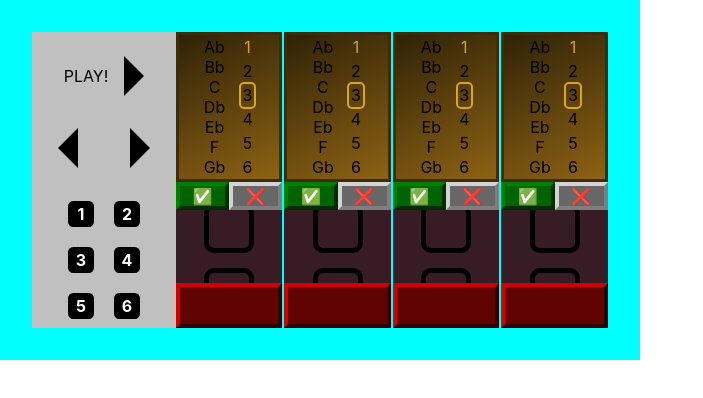
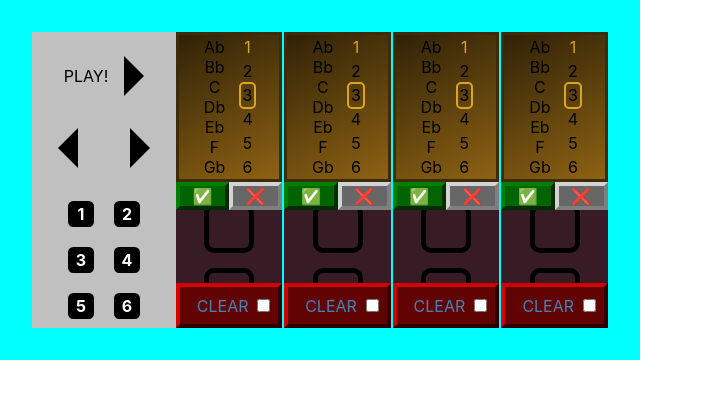
Before and after one commit to mar10outof10/syntho, a React (Create React App) app: page / in a window 1280 px wide. Shown: the top 398 px of the page, without its empty margins (0-703 px from the left). Built offline with nearby package versions, Linux system fonts and the light colour scheme.

Commit message:
Added clear button components

```diff
--- a/src/components/SynthBeat/SynthBeatOverlay/SynthBeatOverlay.js
+++ b/src/components/SynthBeat/SynthBeatOverlay/SynthBeatOverlay.js
@@ -21,8 +21,11 @@ const ClearButton = ({beatState, beatDispatch}) => {
   return (
     <div className='clearButton synthBeatOverlay__button'>
       <div className='clearButton__text'>
+        CLEAR
       </div>
-      <div className='clearButton__checkBox'>
+      <div className='clearButton__checkboxContainer'>
+        <input type="checkbox" className='clearButton__checkbox'>
+        </input>
       </div>
     </div>
   )
--- a/src/main.css
+++ b/src/main.css
@@ -161,9 +161,34 @@ html {
 
 .clearButton {
   flex: 3;
+  gap: 5px;
+  display: flex;
+  flex-direction: row;
+  align-items: center;
   border-color: maroon;
   background: rgb(98, 3, 3);
 }
+.clearButton__disabled {
+  display: flex;
+  justify-content: center;
+}
+.clearButton__text {
+  flex: 7;
+  display: flex;
+  justify-content: flex-end;
+  color: steelblue;
+}
+.clearButton__checkboxContainer {
+  flex: 2;
+  display: flex;
+  align-items: center;
+  justify-content: center;
+  padding-right: 5%;
+}
+.clearButton__checkbox {
+  flex: 1;
+}
+
 .noteSelect {
   display: flex;
   flex-direction: row;
--- a/src/sass/components/SynthBeat/SynthBeatOverlay/_synthBeatOverlay.scss
+++ b/src/sass/components/SynthBeat/SynthBeatOverlay/_synthBeatOverlay.scss
@@ -48,18 +48,35 @@
 
 .clearButton {
   flex: 3;
+  gap: 5px;
+  display: flex;
+  flex-direction: row;
+  align-items: center;
   border-color: maroon;
   background: rgb(98, 3, 3);
 
   &__disabled {
+    display: flex;
+    justify-content: center;
 
   }
 
   &__text {
-
+    flex: 7;
+    display: flex;
+    justify-content: flex-end;
+    color: steelblue;
   }
 
-  &__checkBox {
+  &__checkboxContainer {
+    flex: 2;
+    display: flex;
+    align-items: center;
+    justify-content: center;
+    padding-right: 5%;
+  }
 
+  &__checkbox {
+    flex: 1;
   }
 }
```
